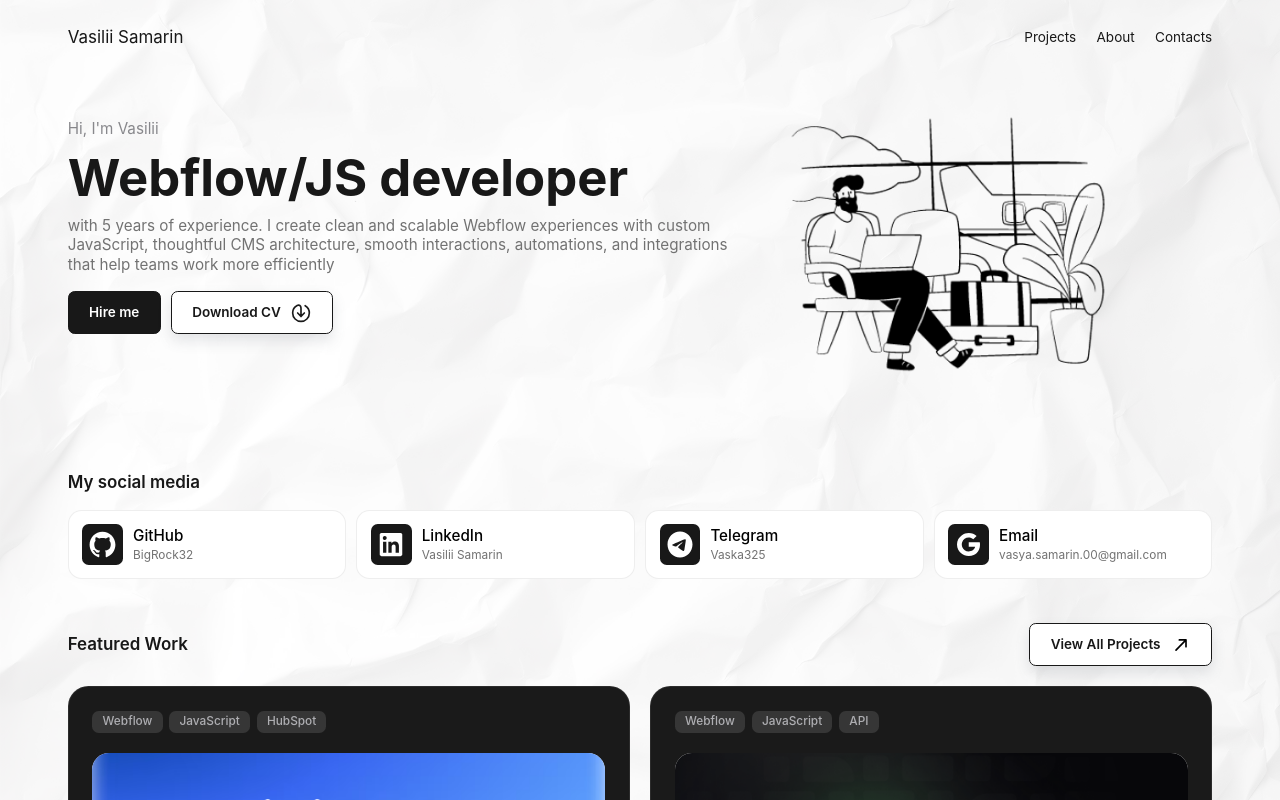
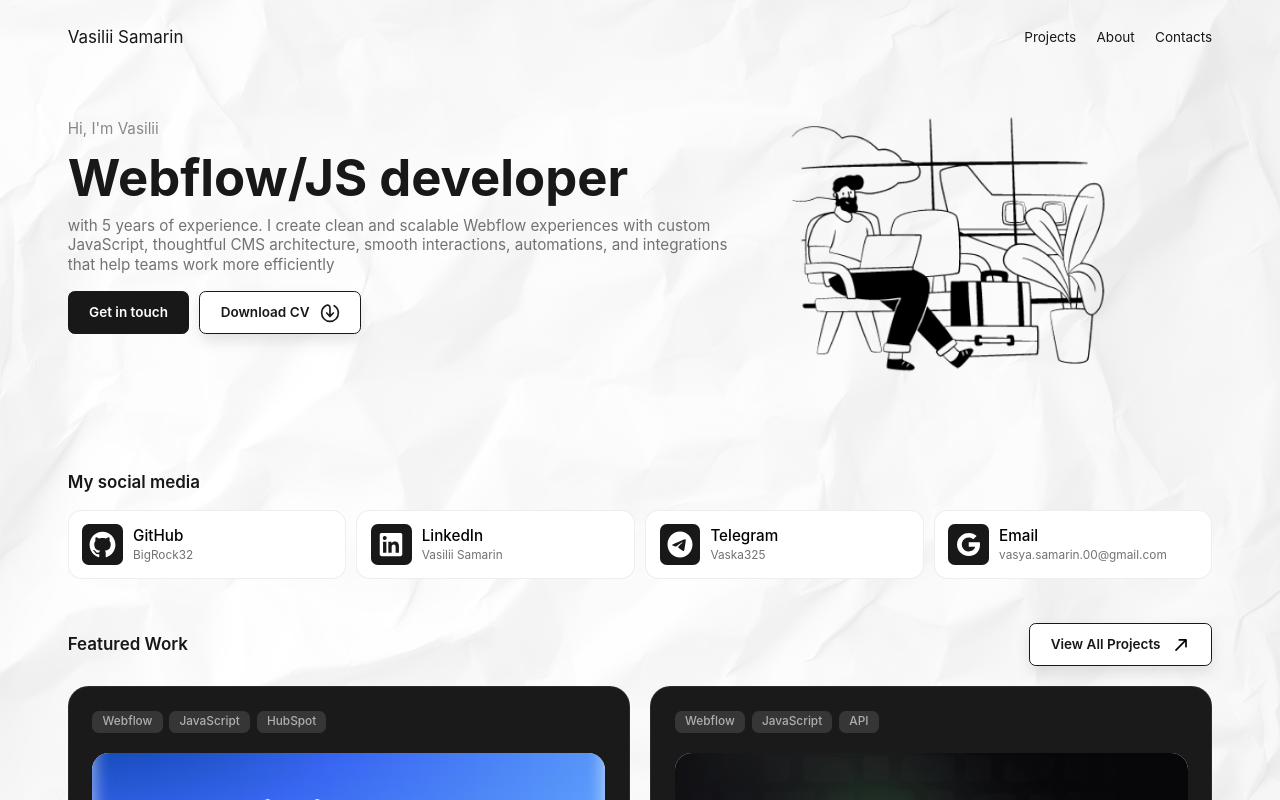
Before and after one commit to BigRock32/portfolio, a Next.js app: page / in a window 1280 px wide. Shown: the top 800 px of the page. Built offline with nearby package versions, Linux system fonts and the light colour scheme; a web font is replaced by a local one.

Commit message:
feature: add cv file

```diff
--- a/app/page.tsx
+++ b/app/page.tsx
@@ -59,14 +59,13 @@ export default function Home() {
                 </p>
                 <div className={styles.actions} aria-label="Primary actions">
                   <Button href="mailto:vasya.samarin.00@gmail.com" minWidth="6.75rem" variant="primary">
-                    Hire me
+                    Get in touch
                   </Button>
                   <Button
-                    href="https://www.linkedin.com/in/vasilii-samarin-6a4184254"
+                    href={assetPath("/cv/vasilii-samarin-cv.pdf")}
                     icon={<Icon name="download" />}
+                    target="_blank"
                     minWidth="11.5625rem"
-                    target="_blank"
-                    rel="noreferrer"
                     variant="secondary"
                   >
                     Download CV
```
Also changed, not shown: 1 other file (tests, documents, lock files or other folders).
